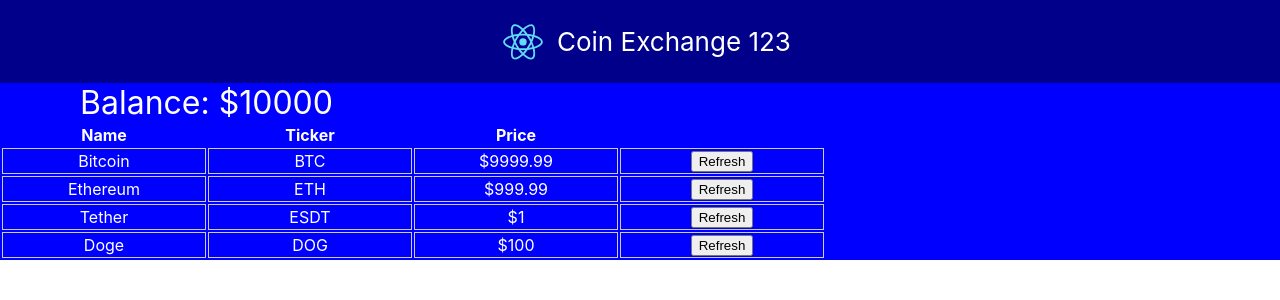
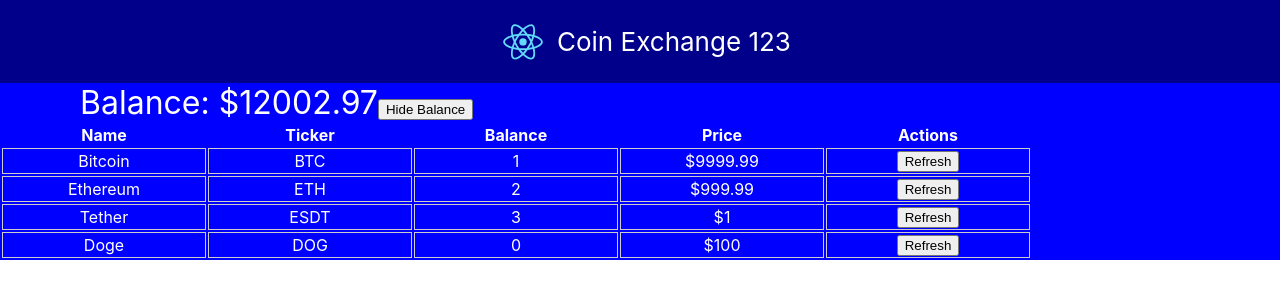
Before and after one commit to billytaylor/coin-exchange, a React (Create React App) app: page / in a window 1280 px wide. Shown: the top 300 px of the page. Built offline with nearby package versions, Linux system fonts and the light colour scheme.

Commit message:
Balance visibility and class properties

```diff
--- a/src/App.js
+++ b/src/App.js
@@ -15,58 +15,71 @@ color: white;
 
 class App extends Component {
 
-  constructor(props) {
-    super(props);
-
-    this.state = {
-      balance: 10000,
+  state = {
+    showBalance: true,
     coinData: [
       {
         name: "Bitcoin",
         ticker: "BTC",
+        balance: 1,
         price: 9999.99,
       },
       {
         name: "Ethereum",
         ticker: "ETH",
+        balance: 2,
         price: 999.99,
       },
       {
         name: "Tether",
         ticker: "ESDT",
+        balance: 3,
         price: 1.00,
       },{
         name: "Doge",
         ticker: "DOG",
+        balance: 0,
         price: 100.00,
       },
     ]
   }
-    this.handleRefresh = this.handleRefresh.bind(this);
-  }
-
 
   render() {
+
+    let totalBalance = 0;
+    this.state.coinData.map((element) => {
+        return totalBalance += element.balance * element.price;
+    });
 
     return (
       <Div>
         <ExchangeHeader/>
-        <AccountBalance amount={this.state.balance} />
-        <CoinList coinData={this.state.coinData} handleRefresh={this.handleRefresh}/>
+        <AccountBalance
+          amount={totalBalance}
+          toggleShowBalance={this.toggleShowBalance}
+          showBalance={this.state.showBalance}/>
+        <CoinList
+          coinData={this.state.coinData}
+          showBalance={this.state.showBalance}
+          handleRefresh={this.handleRefresh}/>
       </Div>
     );
   }
 
-  handleRefresh(tickerToChange) {
+  toggleShowBalance = () => {
+    this.setState({showBalance: !this.state.showBalance});
+  }
+
+  handleRefresh = (tickerToChange) => {
 
     // set the state
-    const newCoinData = this.state.coinData.map(function({ticker, name, price}) {
-      let newPrice = price;
-      if (ticker === tickerToChange) {
+    const newCoinData = this.state.coinData.map(function(values) {
+      let newValues = {...values};
+      if (newValues.ticker === tickerToChange) {
         const randomPC = 0.995 + Math.random() * 0.01;
-        newPrice = newPrice * randomPC;
+        newValues.price *= randomPC;
       }
-      return {ticker, name, price: newPrice};
+      return newValues;
     });
     console.log(newCoinData);
     this.setState({coinData: newCoinData});
--- a/src/components/AccountBalance/AccountBalance.jsx
+++ b/src/components/AccountBalance/AccountBalance.jsx
@@ -1,6 +1,5 @@
 import React, { Component } from 'react'
 import PropTypes from 'prop-types'
-//import "./AccountBalance.css"
 import styled from 'styled-components'
 
 const Section = styled.section`
@@ -10,14 +9,26 @@ const Section = styled.section`
 `;
 
 export default class AccountBalance extends Component {
+
     render() {
+        const buttonText = this.props.showBalance ?
+            "Hide Balance" : "Show Balance";
+
         return (
             <Section>
-            Balance: ${this.props.amount}
+            Balance: ${this.props.showBalance ? this.props.amount : "*****"}
+            <button onClick={this.toggleShowBalance}>{buttonText}</button>
             </Section>
         )
     }
+
+    toggleShowBalance = (event) => {
+        event.preventDefault();
+        this.props.toggleShowBalance();
+    }
 };
+
+
 
 AccountBalance.propTypes  = {
     amount: PropTypes.number.isRequired,
--- a/src/components/Coin/Coin.jsx
+++ b/src/components/Coin/Coin.jsx
@@ -11,12 +11,7 @@ const CoinRow = styled.tr`
 
 export default class Coin extends Component {
 
-    constructor(props) {
-        super(props);
-        this.handleClick = this.handleClick.bind(this);
-    }
-
-    handleClick(event) {
+    handleClick = (event) => {
 
         //prevent default submit;
         event.preventDefault();
@@ -39,6 +34,7 @@ export default class Coin extends Component {
             <CoinRow>
                 <td>{this.props.name}</td>
                 <td>{this.props.ticker}</td>
+                <td>{this.props.showBalance ? this.props.balance : "*****"}</td>
                 <td>${this.props.price}</td>
                 <td><button onClick={this.handleClick}>Refresh</button></td>
             </CoinRow>
--- a/src/components/CoinList/CoinList.jsx
+++ b/src/components/CoinList/CoinList.jsx
@@ -10,13 +10,19 @@ export default class CoinList extends Component {
                     <tr>
                     <th>Name</th>
                     <th>Ticker</th>
+                    <th>Balance</th>
                     <th>Price</th>
+                    <th>Actions</th>
                     </tr>
                     </thead>
                     <tbody>
                     {
                         this.props.coinData.map((element, index) =>
-                            <Coin key={index} handleRefresh={this.props.handleRefresh} {...element} />
+                            <Coin
+                                key={index}
+                                handleRefresh={this.props.handleRefresh}
+                                showBalance={this.props.showBalance}
+                                {...element} />
                         )
                     }
                     </tbody>
```
Lines whose indentation alone changed are shown as unchanged.
